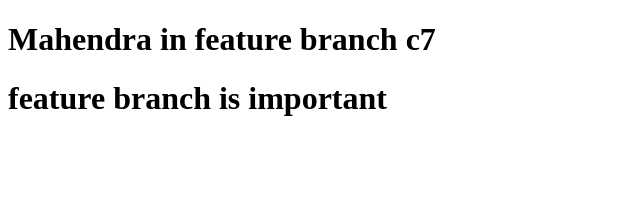
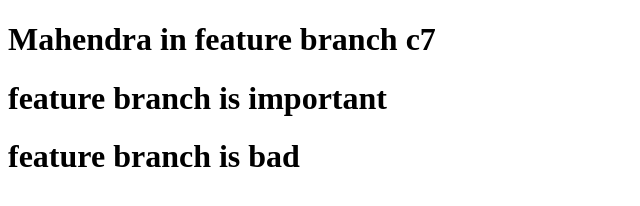
Before and after one commit to RajputMahendra123/demoFile, a plain HTML site: page index.html in a window 1280 px wide. Shown: the whole page, without its empty margins (0-640 px from the left). Drawn offline with Linux system fonts and the light colour scheme.

Commit message:
h1 is added now

```diff
--- a/index.html
+++ b/index.html
@@ -9,5 +9,6 @@
 <body>
     <h1>Mahendra in feature branch c7</h1>
     <h1>feature branch is important</h1>
+    <h1>feature branch is bad</h1>
 </body>
 </html>
```
